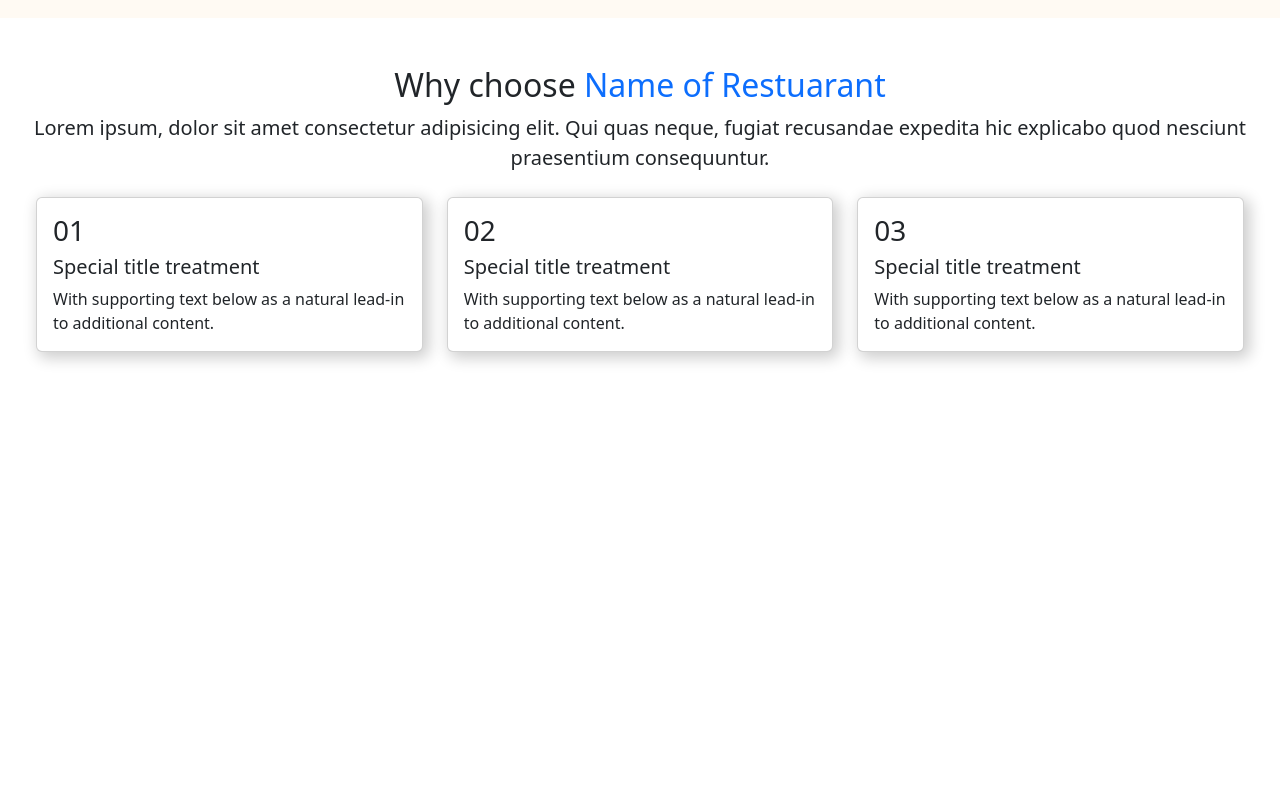
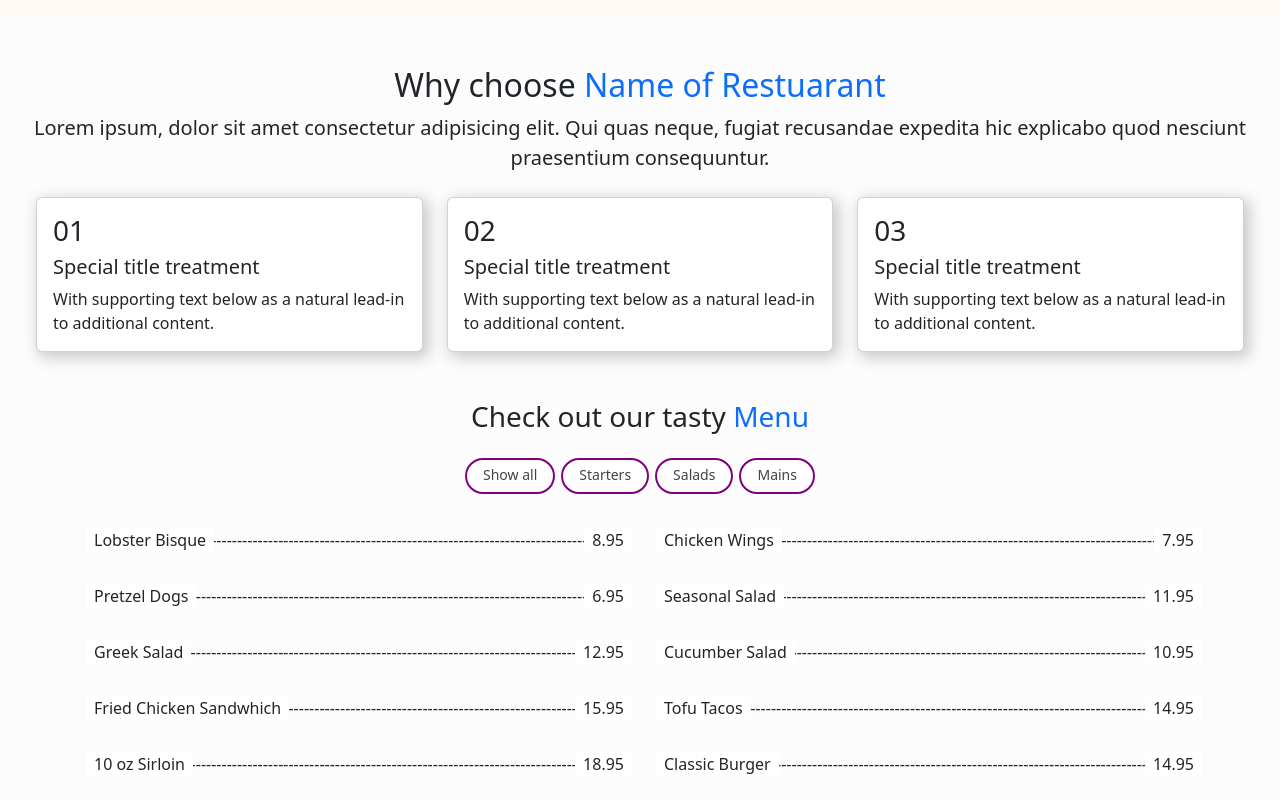
Before and after one commit to sjoseph91/restaurant-template, a React (Vite) app: page / in a window 1280 px wide. Shown: the part 1296-2096 px from the top of the page. Before the commit the page ends 1696 px from the top, so only its background shows below. Built offline with nearby package versions, Linux system fonts and the light colour scheme.

Commit message:
finished interactive menu

```diff
--- a/src/App.css
+++ b/src/App.css
@@ -4,6 +4,7 @@ nav {
 }
 body {
   margin: 0;
+  background-color: rgb(252, 252, 252);
 }
 /* body {
   padding-top: 50px;
@@ -63,3 +64,47 @@ body {
   transform: translateY(-10px);
   transition: all 0.3s;
 }
+
+/* Menu */
+.menu {
+  min-height: 300px;
+}
+.menu .menu-item {
+  overflow: hidden;
+  position: relative;
+  z-index: 3;
+}
+.menu .item-name,
+.menu .item-price {
+  z-index: 3;
+  background-color: white;
+  padding: 0 8px;
+}
+.menu .menu-item::after {
+  position: absolute;
+  left: 20px;
+  z-index: -1;
+  content: " -----------------------" "-----------------------------"
+    "--------------------------------------------";
+  z-index: -1;
+  margin-left: 5px;
+}
+
+.menu button {
+  cursor: pointer;
+  display: inline-block;
+  padding: 8px 16px 10px 16px;
+  font-size: 14px;
+  font-weight: 500;
+  line-height: 1;
+  color: #444444;
+  margin: 0 3px 10px 3px;
+  transition: all ease-in-out 0.3s;
+  background: #fff;
+  border: 2px solid purple;
+  border-radius: 50px;
+}
+.menu button:hover {
+  color: white;
+  background-color: purple;
+}
--- a/src/App.jsx
+++ b/src/App.jsx
@@ -2,6 +2,7 @@ import "./App.css";
 import Hero from "./assets/components/Hero";
 import About from "./assets/components/About";
 import Why from "./assets/components/Why";
+import Menu from "./assets/components/Menu";
 
 function App() {
   return (
@@ -9,6 +10,7 @@ function App() {
       <Hero />
       <About />
       <Why />
+      <Menu />
     </div>
   );
 }
--- /dev/null
+++ b/src/assets/components/Menu.jsx
@@ -0,0 +1,45 @@
+import React from "react";
+import MenuItems from "./MenuItems";
+import menu from "../menuData.json";
+import { useState } from "react";
+
+export default function Menu() {
+  const [filterVal, setFilterVal] = useState("");
+  const displayedItems = filterVal
+    ? menu.filter((item) => item.category === filterVal)
+    : menu;
+  return (
+    <section id="menu" className="menu">
+      <h3 className="text-center">
+        Check out our tasty <span className="text-primary">Menu</span>
+      </h3>
+      <div className="buttons mx-auto p-3 text-center ">
+        <button type="button" className="btn" onClick={() => setFilterVal("")}>
+          Show all
+        </button>
+        <button
+          type="button"
+          className="btn"
+          onClick={() => setFilterVal("starter")}
+        >
+          Starters
+        </button>
+        <button
+          type="button"
+          className="btn"
+          onClick={() => setFilterVal("salad")}
+        >
+          Salads
+        </button>
+        <button
+          type="button"
+          className="btn"
+          onClick={() => setFilterVal("main")}
+        >
+          Mains
+        </button>
+      </div>
+      <MenuItems displayedItems={displayedItems} />
+    </section>
+  );
+}
--- /dev/null
+++ b/src/assets/components/MenuItems.jsx
@@ -0,0 +1,18 @@
+import React, { useState } from "react";
+
+export default function MenuItems({ displayedItems }) {
+  return (
+    <div className="menu-items container">
+      <div className="row ">
+        {displayedItems.map((item) => (
+          <div key={item.name} className="col-md-6 p-2 mb-3">
+            <div className="d-flex menu-item justify-content-between ps-2">
+              <div className="item-name">{item.name}</div>
+              <div className="item-price ms-2">{item.price}</div>
+            </div>
+          </div>
+        ))}
+      </div>
+    </div>
+  );
+}
```
